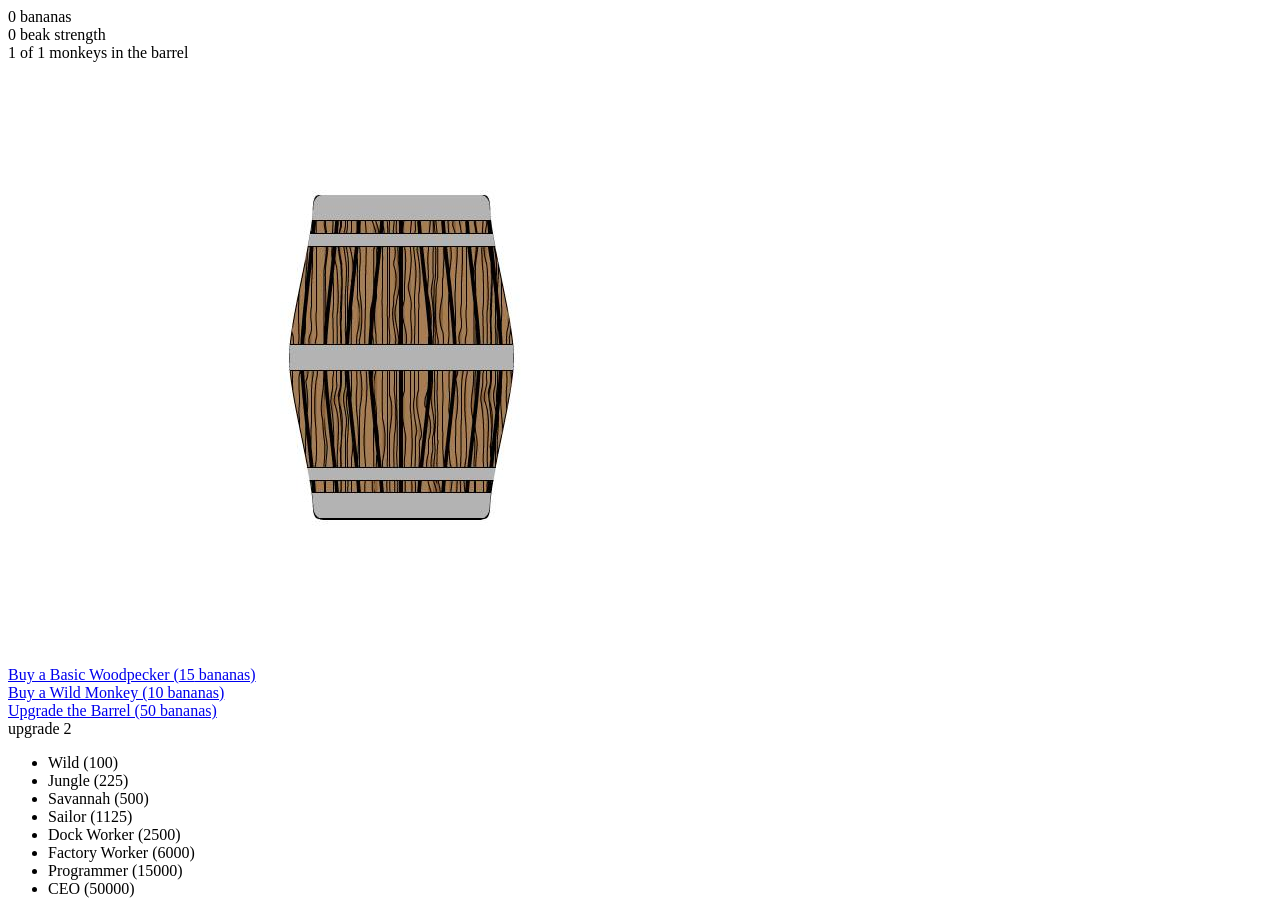
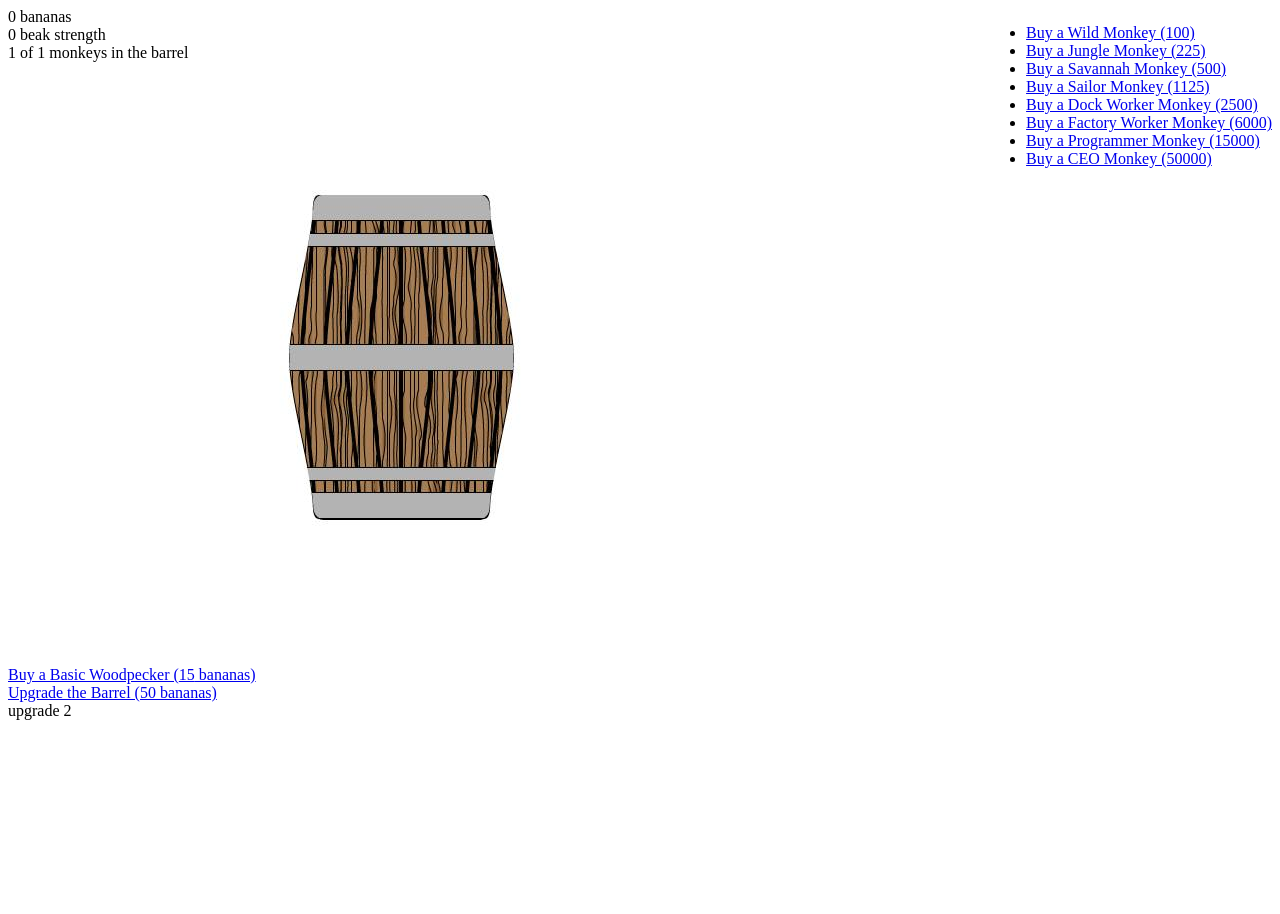
Before and after one commit to smithmd/monkey-business, a PHP site: page / in a window 1280 px wide. After the commit the page ends 720 px from the top, so only its background shows below. Run offline with PHP 8.4, Linux system fonts and the light colour scheme.

Commit message:
wired up list of monkeys

```diff
--- a/index.php
+++ b/index.php
@@ -4,28 +4,30 @@
 
   </head>
   <body>
+    <div id="monkeys" style="float:right;">
+    </div>
     <div id="scoreboard">
       <span id="bCounter">0</span> bananas<br/>
       <span id="bStrength">0</span> beak strength<br/>
       <span id="inBarrel">1</span> of <span id="sBarrel">1</span> monkeys in the barrel<br/>
+      <span id=""
     </div>
     <a href="javascript:void(0);" onclick="barrelClick()" id="barrel"><img src="img/barrel.jpg"/></a>
 
     <div id="upgrades">
       <a href="javascript:void(0);" onclick="addWoodpecker()">Buy a Basic Woodpecker (<span id="wCost">15</span>
         bananas)</a><br/>
-      <a href="javascript:void(0);" onclick="addMonkey()">Buy a Wild Monkey (10 bananas)</a><br/>
-      <a href="javascript:void(0);" onclick="addBarrel(50)">Upgrade the Barrel (50 bananas)</a><br/>
+
+      <a href="javascript:void(0);" onclick="addBarrel()">Upgrade the Barrel (50 bananas)</a><br/>
       <a>upgrade 2</a>
-    </div>
-    <div id="monkeys">
     </div>
     <?php include 'include/scripts.inc' ?>
     <script type="application/javascript">
       document.observe("dom:loaded", function () {
         var monkeyList = '<ul>';
         monkeys.each(function (pair) {
-          monkeyList += '<li>' + pair.value.type + " (" + pair.value.cost + ")" + '</li>';
+          monkeyList += '<li><a href="javascript:void(0);" onclick="addMonkey(\'' + pair.key + '\')">'
+              + 'Buy a ' + pair.value.type + " Monkey (" + pair.value.cost + ")" + '</a></li>';
         });
         monkeyList += '</ul>';
         $('monkeys').innerHTML = monkeyList;
--- a/js/game.js
+++ b/js/game.js
@@ -13,8 +13,8 @@ function addWoodpecker() {
   refreshWoodPeckerCost();
 }
 
-function addMonkey() {
-  gameState.buyMonkey(10);  // Eventually we'll pass the monkey type and get cost/etc from that
+function addMonkey(type) {
+  gameState.buyMonkey(type);  // Eventually we'll pass the monkey type and get cost/etc from that
   refreshBananas();
   refreshBarrel();
 }
--- a/js/gameObjects.js
+++ b/js/gameObjects.js
@@ -134,11 +134,11 @@ GameState.prototype = {
   /** buyMonkey
    *      Buys a monkey and puts it in the barrel!
    */
-  buyMonkey: function (cost) {
+  buyMonkey: function (type) {
     if (this.barrel.barrelSize <= this.barrel.inTheBarrel.length) {
       return false;  // Barrel is full!  This will replaced with some code to randomly pick a monkey to be removed.
-    } else if (this.spendBananas(cost)) {  //Cost of monkey will be based on monkey type
-      this.barrel.inTheBarrel.push(new Monkey('Wild', 10, 10, 0, 0));  // Eventually we'll pass this function the monkey type
+    } else if (this.spendBananas(monkeys.get(type).cost)) {  //Cost of monkey will be based on monkey type
+      this.barrel.inTheBarrel.push( Object.clone(monkeys.get(type) ));  // cloning the object before pushing onto the array
     } else {
       return false;
     }
```
Also changed, not shown: img/branches.html (added, +19 -0 lines).
